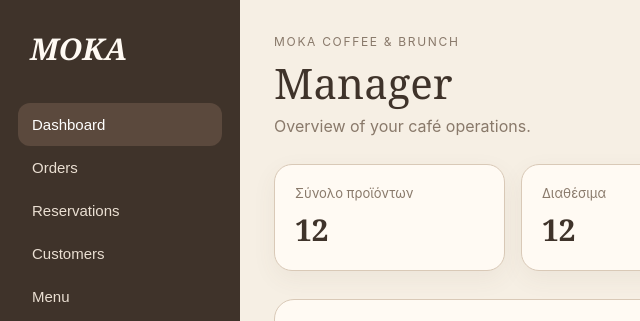
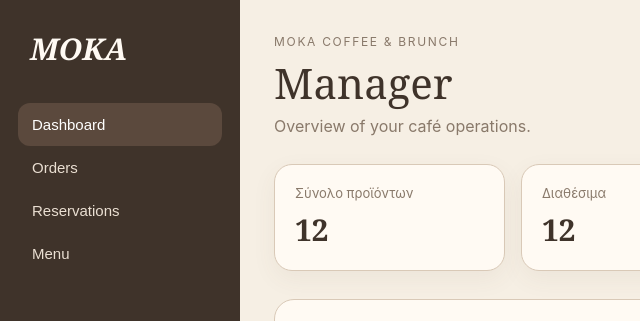
Before and after one commit to papastergiouueodwra-hash/MOKA-Coffee-Brunch, a plain HTML site: page crm/index.html in a window 1280 px wide. Shown: the top 321 px of the page, 0-640 px from the left. Drawn offline with Linux system fonts and the light colour scheme.

Commit message:
Remove Customers from MOKA Manager

```diff
--- a/crm/index.html
+++ b/crm/index.html
@@ -10,7 +10,7 @@
 </head>
 <body>
 <div class="app">
-<aside class="side"><div class="brand">MOKA</div><div class="nav"><button data-view="dashboard" class="active">Dashboard</button><button data-view="orders">Orders</button><button data-view="reservations">Reservations</button><button data-view="customers">Customers</button><button data-view="menu">Menu</button></div></aside>
+<aside class="side"><div class="brand">MOKA</div><div class="nav"><button data-view="dashboard" class="active">Dashboard</button><button data-view="orders">Orders</button><button data-view="reservations">Reservations</button><button data-view="menu">Menu</button></div></aside>
 <main class="main">
 <div class="top"><div><div class="eyebrow">MOKA Coffee & Brunch</div><h1 class="title">Manager</h1><p class="sub" id="pageSub">Overview of your café operations.</p></div></div>
 <section id="dashboardView" class="view active">
```
